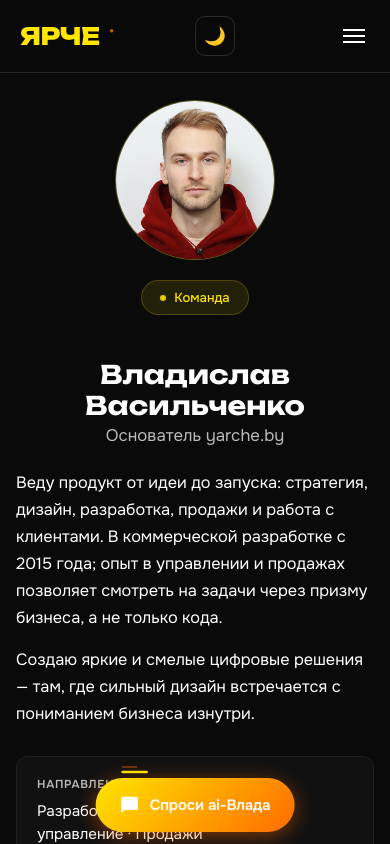
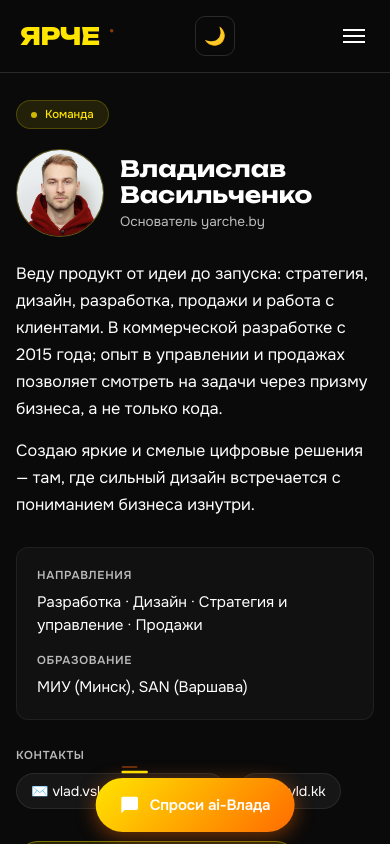
Before and after one commit to deucevari1-source/yarche.by, a Next.js app: page /team/vlad in a window 390 px wide. Shown: the top 844 px of the page. Built offline with nearby package versions, Linux system fonts and the light colour scheme.

Commit message:
team: split photo/header/info into grid-template-areas — avatar sits next to name on mobile, badge above

```diff
--- a/app/team/[slug]/page.tsx
+++ b/app/team/[slug]/page.tsx
@@ -68,7 +68,8 @@ export default async function TeamMemberPage({
       <link rel="stylesheet" href="/pages/team.css" />
       <main data-page="team">
         <section className="team-hero">
-          <div className="team-hero-inner">
+          <div className="hero-badge team-badge">Команда</div>
+          <div className="team-hero-grid">
             <div className="team-photo-wrap">
               {photoExists(m.photo) ? (
                 <Image
@@ -85,11 +86,11 @@ export default async function TeamMemberPage({
                 </div>
               )}
             </div>
-            <div className="team-info">
-              <div className="hero-badge">Команда</div>
+            <div className="team-header">
               <h1>{m.name}</h1>
               <div className="team-role">{m.role}</div>
-
+            </div>
+            <div className="team-info">
               {m.bio.map((p, i) => (
                 <p key={i} className="team-bio">
                   {p}
--- a/public/pages/team.css
+++ b/public/pages/team.css
@@ -4,16 +4,33 @@ main[data-page="team"] {
   margin: 0 auto;
 }
 
-.team-hero-inner {
+.team-badge {
+  margin-bottom: 28px;
+}
+
+.team-hero-grid {
   display: grid;
   grid-template-columns: 320px 1fr;
-  gap: 48px;
+  grid-template-areas:
+    "photo header"
+    "photo info";
+  gap: 0 48px;
   align-items: start;
 }
 
 .team-photo-wrap {
+  grid-area: photo;
   position: sticky;
   top: 120px;
+}
+
+.team-header {
+  grid-area: header;
+  margin-bottom: 24px;
+}
+
+.team-info {
+  grid-area: info;
 }
 
 .team-photo {
@@ -38,8 +55,8 @@ main[data-page="team"] {
   background: linear-gradient(135deg, rgba(255, 229, 0, 0.06), rgba(255, 107, 0, 0.04));
 }
 
-.team-info h1 {
-  margin: 12px 0 4px;
+.team-header h1 {
+  margin: 0 0 6px;
   font-family: var(--font-unbounded), sans-serif;
   font-weight: 700;
 }
@@ -47,7 +64,7 @@ main[data-page="team"] {
 .team-role {
   font-size: 1.05rem;
   color: var(--text-muted, #8a91a0);
-  margin: 0 0 24px;
+  margin: 0;
   font-family: var(--font-onest), sans-serif;
 }
 
@@ -141,38 +158,46 @@ main[data-page="team"] {
   main[data-page="team"] {
     padding: 100px 16px 80px;
   }
-  .team-hero-inner {
-    grid-template-columns: 1fr;
-    gap: 20px;
+  .team-badge {
+    font-size: 0.72rem;
+    padding: 6px 14px;
+    margin-bottom: 20px;
+  }
+  .team-hero-grid {
+    grid-template-columns: 88px 1fr;
+    grid-template-areas:
+      "photo header"
+      "info  info";
+    gap: 16px 16px;
+    align-items: center;
   }
   .team-photo-wrap {
     position: static;
-    width: 160px;
-    max-width: 160px;
-    margin: 0 auto;
   }
   .team-photo,
   .team-photo-placeholder {
     border-radius: 50%;
+    width: 88px;
+    height: 88px;
   }
   .team-photo-placeholder {
-    font-size: 3rem;
+    font-size: 1.8rem;
+  }
+  .team-header {
+    margin-bottom: 0;
+  }
+  .team-header h1 {
+    font-size: 1.4rem;
+    line-height: 1.15;
+  }
+  .team-role {
+    font-size: 0.85rem;
   }
   .team-info {
-    text-align: center;
-  }
-  .team-info h1 {
-    font-size: 1.6rem;
-  }
-  .team-bio {
-    text-align: left;
+    margin-top: 8px;
   }
   .team-meta {
-    text-align: left;
     grid-template-columns: 1fr;
     gap: 16px;
   }
-  .team-contacts-list {
-    justify-content: center;
-  }
 }
```
